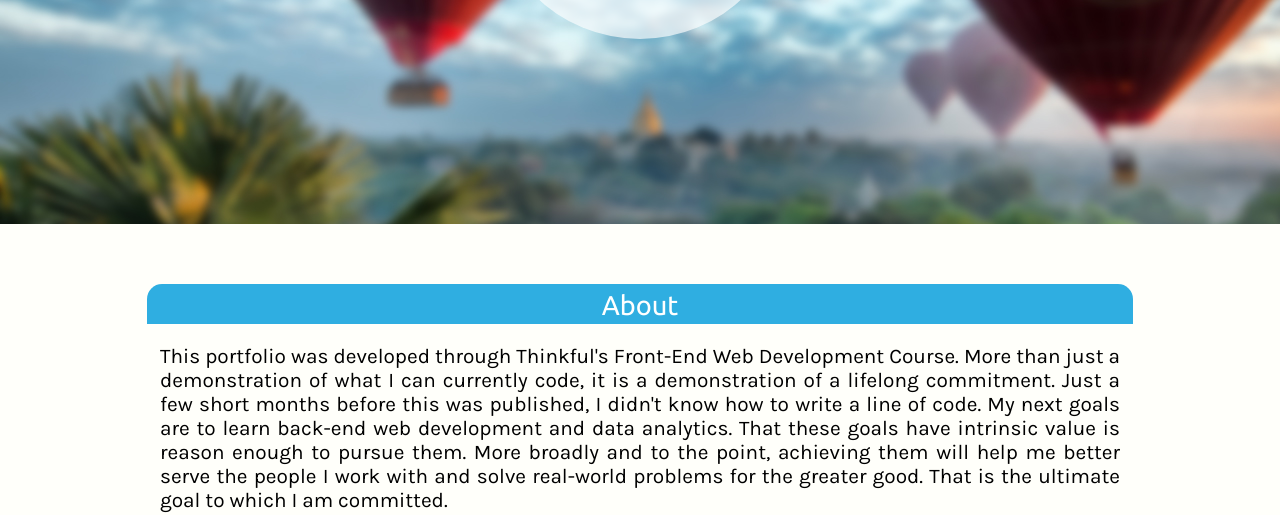
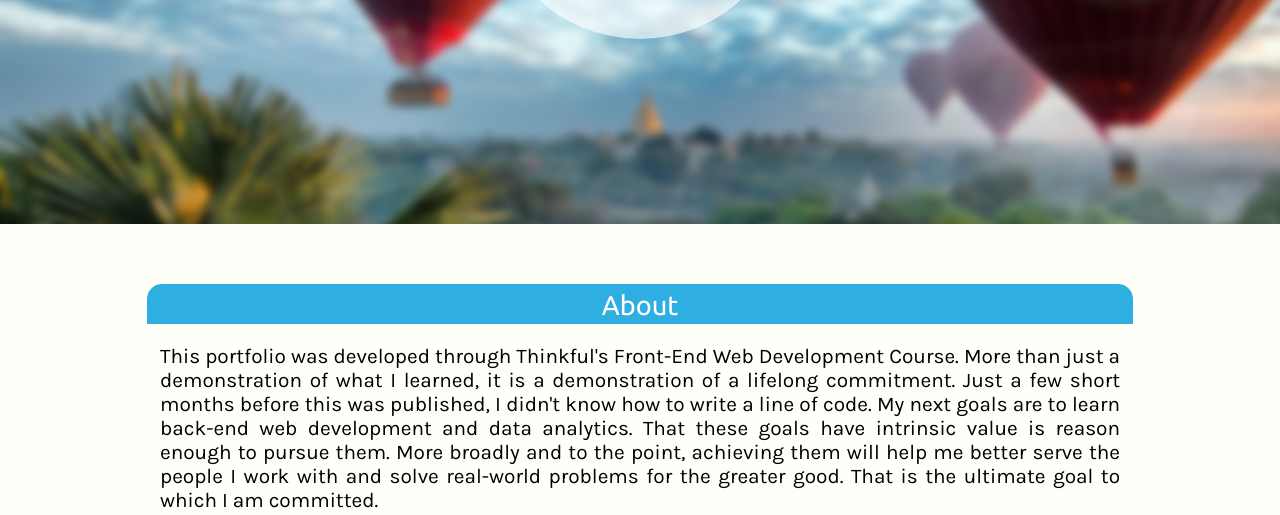
Before and after one commit to Spyrology/Portfolio, a plain HTML site: page index.html in a window 1280 px wide. Shown: the part 446-961 px from the top of the page. Drawn offline with Linux system fonts and the light colour scheme.

Commit message:
Body text edit

```diff
--- a/index.html
+++ b/index.html
@@ -44,7 +44,7 @@
 
 		<section class="about"><a id="about"></a>
 			<h2 id="about-header">About</h2>
-				<p>This portfolio was developed through Thinkful's Front-End Web Development Course. More than just a demonstration of what I can currently code, it is a demonstration of a lifelong commitment. Just a few short months before this was published, I didn't know how to write a line of code. My next goals are to learn back-end web development and data analytics. That these goals have intrinsic value is reason enough to pursue them. More broadly and to the point, achieving them will help me better serve the people I work with and solve real-world problems for the greater good. That is the ultimate goal to which I am committed.</p>
+				<p>This portfolio was developed through Thinkful's Front-End Web Development Course. More than just a demonstration of what I learned, it is a demonstration of a lifelong commitment. Just a few short months before this was published, I didn't know how to write a line of code. My next goals are to learn back-end web development and data analytics. That these goals have intrinsic value is reason enough to pursue them. More broadly and to the point, achieving them will help me better serve the people I work with and solve real-world problems for the greater good. That is the ultimate goal to which I am committed.</p>
 		</section>
 
 		<hr>
```
